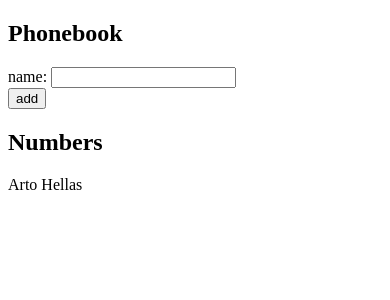
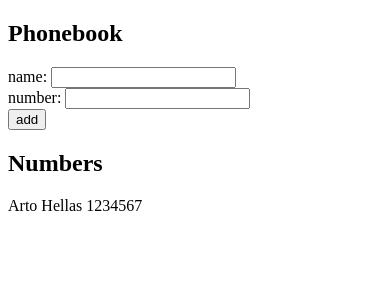
Before and after one commit to VardanX/fullstackopen, a React (Vite) app in the folder part-2/phonebook/: page / in a window 390 px wide. Shown: the top 300 px of the page. Built offline with nearby package versions, Linux system fonts and the light colour scheme.

Commit message:
2.8: The Phonebook Step 3

```diff
--- a/part-2/phonebook/src/App.jsx
+++ b/part-2/phonebook/src/App.jsx
@@ -2,8 +2,9 @@ import { useState } from "react";
 
 const App = () => {
 
-  const [persons, setPersons] = useState([{ name: "Arto Hellas" }]);
+  const [persons, setPersons] = useState([{ name: "Arto Hellas", phoneNumber: 1234567}]);
   const [newName, setNewName] = useState("");
+  const [newPhoneNumber, setNewPhoneNumber] = useState("")
 
   const addPerson = (e) => {
     e.preventDefault();
@@ -16,7 +17,7 @@ const App = () => {
     if(isIncluded){
       window.alert(`${newName} is already added to the phonebook`)
     }else{
-      setPersons([...persons, {name: newName}])
+      setPersons([...persons, {name: newName, phoneNumber: newPhoneNumber}])
     }
   }
 
@@ -24,15 +25,31 @@ const App = () => {
     setNewName(e.target.value)
   }
 
+  const handlePhoneChange = (e) => {
+    setNewPhoneNumber(e.target.value)
+  }
+
   return (
     <div>
-
       <h2>Phonebook</h2>
       <form>
         <div>
           name:{" "}
           <input
-            type="text" id="name" onChange={handleNameChange} value={newName}
+            type="text"
+            id="name"
+            onChange={handleNameChange}
+            value={newName}
+          />
+        </div>
+
+        <div>
+          number:{" "}
+          <input
+            type="number"
+            id="number"
+            onChange={handlePhoneChange}
+            value={newPhoneNumber}
           />
         </div>
 
@@ -44,9 +61,10 @@ const App = () => {
       </form>
 
       <h2>Numbers</h2>
-      {persons.map(person => <p key={person.name}>{person.name}</p>)}
+      {persons.map((person) => (
+        <p key={person.name}>{person.name} {person.phoneNumber}</p>
+      ))}
       {/* <div>debug: {newName}</div> */}
-
     </div>
   );
 };
```
